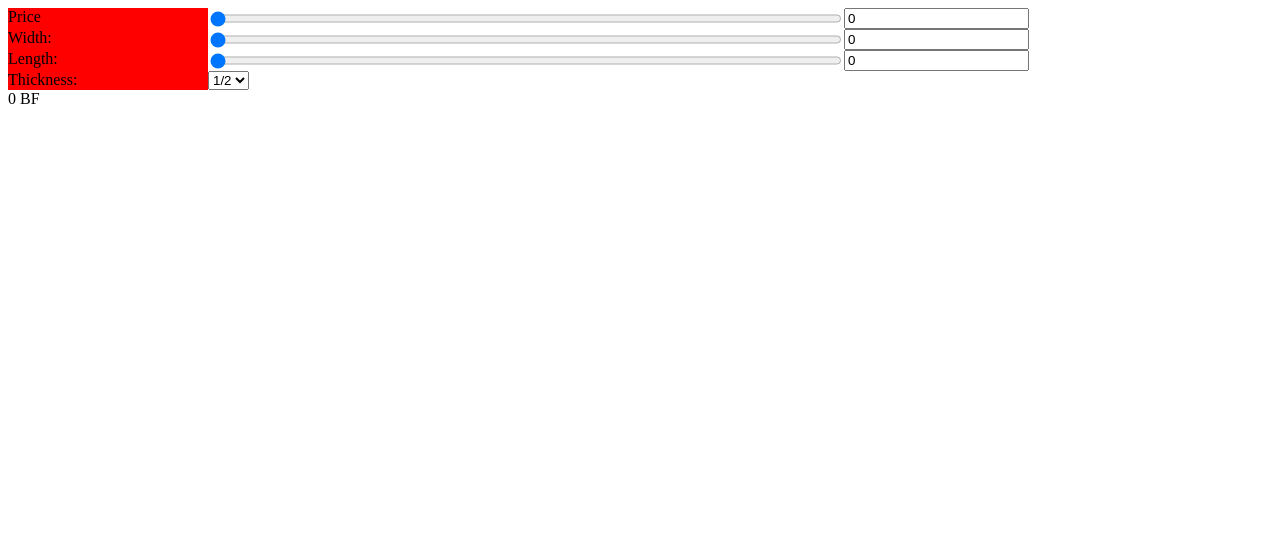
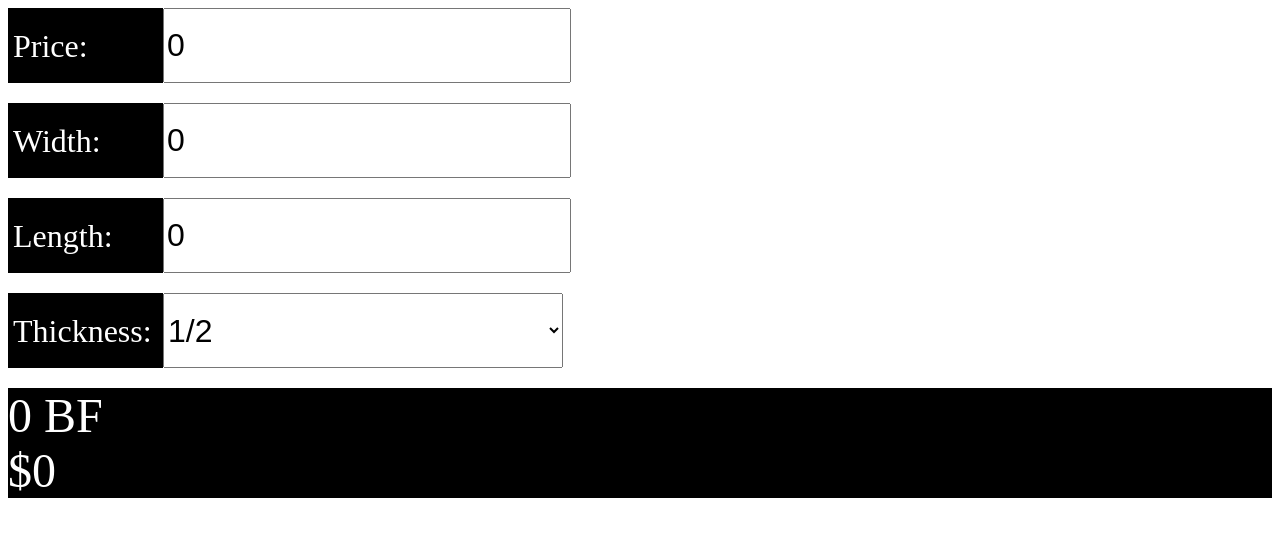
Before and after one commit to clyde30/board-foot-calc, a React (Create React App) app: page / in a window 1280 px wide. Shown: the top 536 px of the page. Built offline with nearby package versions, Linux system fonts and the light colour scheme.

Commit message:
finish inputs, add more styling

```diff
--- a/src/App.css
+++ b/src/App.css
@@ -5,12 +5,23 @@
 .input {
     display: flex;
     flex-direction: row;
+    height: 75px;
+    margin-bottom: 20px;
 }
 .input-label {
-    background: red;
-    width: 200px;
+    background: #000000;
+    color: #ffffff;
+    width: 150px;
+    font-size: xx-large;
+    padding-top: 20px;
+    padding-left: 5px;
 }
-
-.input-slider {
-    width: 50%;
+.input-value {
+    font-size: xx-large;
+    width: 400px;
 }
+.solution {
+    font-size: xxx-large;
+    background-color: #000000;
+    color: #ffffff;
+}
--- a/src/App.js
+++ b/src/App.js
@@ -10,25 +10,16 @@ export default function App() {
   const [length, setLength] = useState(0);
   const [thickness, setThickness] = useState(0);
   const [price, setPrice] = useState(0);
-  const solution = calculateBoardFeet(width, length, thickness);
+  const bf = calculateBoardFeet(width, length, thickness);
+  const amount = bf * price
 
   return (
     <div className="App">
       <div className="container">
         <div className="input">
-          <label for="price" className="input-label">Price</label>
+          <label for="price" className="input-label">Price:</label>
           <input
-            className="input-slider"
-            type="range"
-            id="price"
-            min=".25"
-            max="100"
-            step=".25"
-            value={price}
-            onChange={e => setPrice(e.target.value)}
-          />
-          <input
-            className="text"
+            className="input-value"
             type="number"
             placeholder={price}
             value={price}
@@ -38,48 +29,26 @@ export default function App() {
         <div className="input">
             <label for="width" className="input-label">Width:</label>
             <input
-            className="input-slider"
-            type="range"
-            min="1"
-            max="24"
-            id="width"
-            placeholder="width"
-            value={width}
-            onChange={e => setWidth(e.target.value)}
-            />
-            <div>
-              <input
+              className="input-value"
               type="number"
               placeholder={width}
               value={width}
               onChange={e => setWidth(e.target.value)}
             />
         </div>
-        </div>
         <div className="input">
           <label for="length" className="input-label">Length:</label>
           <input
-            className="input-slider"
-            type="range"
-            min="1"
-            max="16"
-            id="length"
-            placeholder="length"
-            value={length}
-            onChange={e => setLength(e.target.value)}
-            />
-            <div>
-              <input
+          className="input-value"
             type="number"
             placeholder={length}
             value={length}
             onChange={e => setLength(e.target.value)}
           />
         </div>
-        </div>
         <div className="input">
           <label for="thickness" className="input-label">Thickness:</label>
-          <select id="thickness" value={thickness} onChange={e => setThickness(e.target.value)}>
+          <select className="input-value" id="thickness" value={thickness} onChange={e => setThickness(e.target.value)}>
             <option value=".50">1/2</option>
             <option value=".75">3/4</option>
             <option value="1">4/4</option>
@@ -88,8 +57,13 @@ export default function App() {
             <option value="2">8/4</option>
           </select>
         </div>
-        <div className="bf">
-          <span>{solution} BF</span>
+        <div className="solution">
+          <div>
+            <span>{bf} BF</span>
+          </div>
+          <div>
+            <span>${amount}</span>
+          </div>
         </div>
       </div>
     </div>
```
Lines whose indentation alone changed are shown as unchanged.
